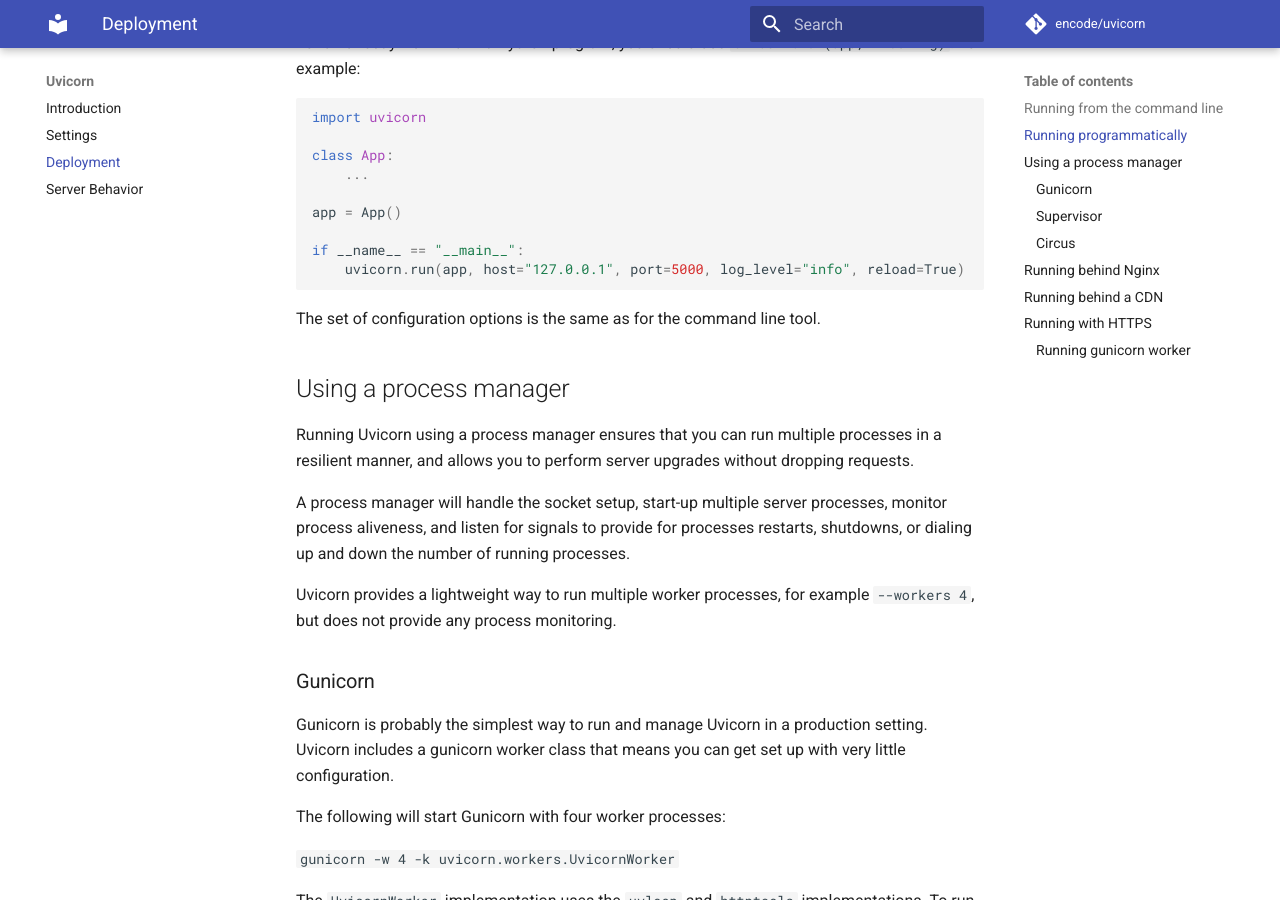
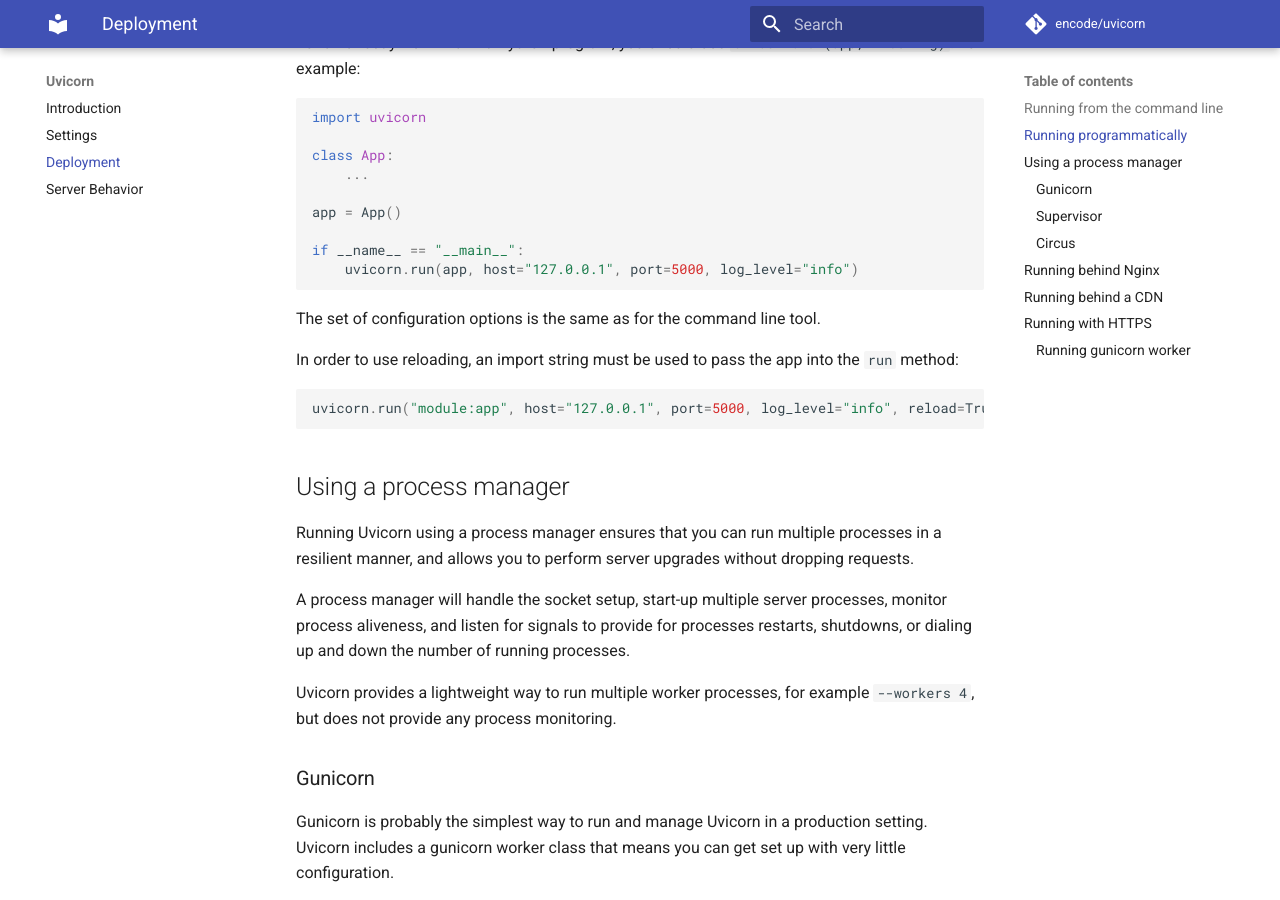
Before and after one commit to encode/uvicorn, an MkDocs documentation site: the page built from docs/deployment.md, in a window 1280 px wide and 900 px high, scrolled down 1803 px. Built offline with MkDocs 1.6.1 and Material for MkDocs 9.7.7, drawn with Linux system fonts in a browser that asks for light colours; comment, search, counter and statistics services are not loaded; old or Windows-style settings are respelled for this version of MkDocs.

Commit message:
Updated documentation to be accurate regarding reloading while running programmatically.

````diff
--- a/docs/deployment.md
+++ b/docs/deployment.md
@@ -91,10 +91,16 @@
 app = App()
 
 if __name__ == "__main__":
-    uvicorn.run(app, host="127.0.0.1", port=5000, log_level="info", reload=True)
+    uvicorn.run(app, host="127.0.0.1", port=5000, log_level="info")
 ```
 
 The set of configuration options is the same as for the command line tool.
+
+In order to use reloading, an import string must be used to pass the app into the `run` method:
+
+```python
+uvicorn.run("module:app", host="127.0.0.1", port=5000, log_level="info", reload=True)
+```
 
 ## Using a process manager
 
````
